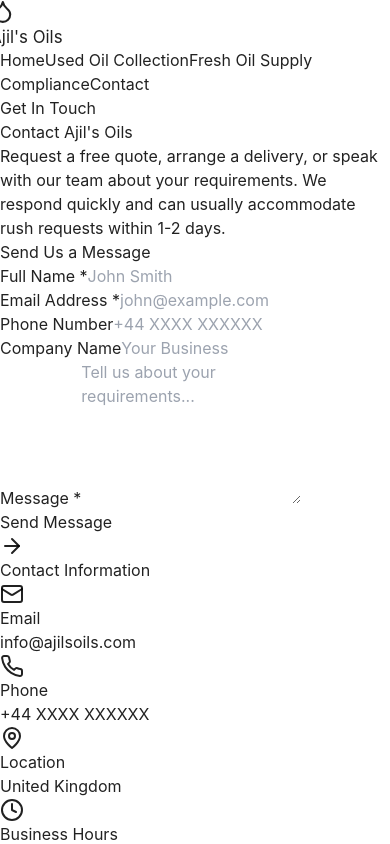
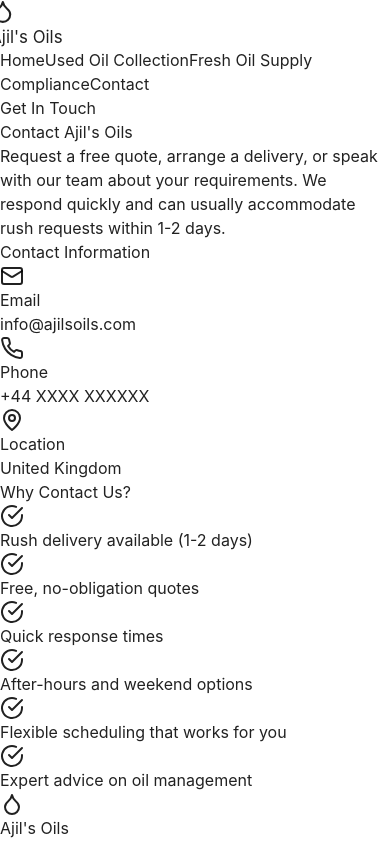
Before and after one commit to aaaaaaaadx/final-ajils, a React (Vite) app: page / in a window 390 px wide. Both pictures are taken after a click on the button "Contact". Shown: the top 844 px of the page. Built offline with nearby package versions, Linux system fonts and the light colour scheme.

Commit message:
contact change

```diff
--- a/src/App.tsx
+++ b/src/App.tsx
@@ -882,19 +882,6 @@
 }
 
 function ContactPage() {
-  const [formData, setFormData] = useState({
-    name: "",
-    email: "",
-    phone: "",
-    company: "",
-    message: "",
-  });
-
-  const handleSubmit = (e: React.FormEvent<HTMLFormElement>) => {
-    e.preventDefault();
-    alert("Thank you for your inquiry! We'll be in touch within 24 hours.");
-  };
-
   return (
     <section className="max-w-7xl mx-auto px-8 py-32">
       <motion.div
@@ -913,98 +900,11 @@
         </p>
       </motion.div>
 
-      <div className="grid md:grid-cols-2 gap-16">
-        {/* Contact Form */}
+      <div className="max-w-2xl mx-auto">
         <motion.div
-          initial={{ opacity: 0, x: -30 }}
-          animate={{ opacity: 1, x: 0 }}
+          initial={{ opacity: 0, y: 30 }}
+          animate={{ opacity: 1, y: 0 }}
           transition={{ duration: 0.7, delay: 0.2 }}
-        >
-          <Card>
-            <CardContent>
-              <h2 className="text-3xl font-bold mb-8 text-gray-900">Send Us a Message</h2>
-              <form onSubmit={handleSubmit} className="space-y-6">
-                <div>
-                  <label className="block text-sm font-bold text-gray-700 mb-3">
-                    Full Name *
-                  </label>
-                  <input
-                    type="text"
-                    value={formData.name}
-                    onChange={(e) => setFormData({ ...formData, name: e.target.value })}
-                    className="w-full px-6 py-4 rounded-2xl border-2 border-gray-200 focus:outline-none focus:border-green-500 transition-colors text-base"
-                    placeholder="John Smith"
-                    required
-                  />
-                </div>
-                <div>
-                  <label className="block text-sm font-bold text-gray-700 mb-3">
-                    Email Address *
-                  </label>
-                  <input
-                    type="email"
-                    value={formData.email}
-                    onChange={(e) => setFormData({ ...formData, email: e.target.value })}
-                    className="w-full px-6 py-4 rounded-2xl border-2 border-gray-200 focus:outline-none focus:border-green-500 transition-colors text-base"
-                    placeholder="john@example.com"
-                    required
-                  />
-                </div>
-                <div>
-                  <label className="block text-sm font-bold text-gray-700 mb-3">
-                    Phone Number
-                  </label>
-                  <input
-                    type="tel"
-                    value={formData.phone}
-                    onChange={(e) => setFormData({ ...formData, phone: e.target.value })}
-                    className="w-full px-6 py-4 rounded-2xl border-2 border-gray-200 focus:outline-none focus:border-green-500 transition-colors text-base"
-                    placeholder="+44 XXXX XXXXXX"
-                  />
-                </div>
-                <div>
-                  <label className="block text-sm font-bold text-gray-700 mb-3">
-                    Company Name
-                  </label>
-                  <input
-                    type="text"
-                    value={formData.company}
-                    onChange={(e) => setFormData({ ...formData, company: e.target.value })}
-                    className="w-full px-6 py-4 rounded-2xl border-2 border-gray-200 focus:outline-none focus:border-green-500 transition-colors text-base"
-                    placeholder="Your Business"
-                  />
-                </div>
-                <div>
-                  <label className="block text-sm font-bold text-gray-700 mb-3">
-                    Message *
-                  </label>
-                  <textarea
-                    value={formData.message}
-                    onChange={(e) => setFormData({ ...formData, message: e.target.value })}
-                    className="w-full px-6 py-4 rounded-2xl border-2 border-gray-200 focus:outline-none focus:border-green-500 transition-colors resize-none text-base"
-                    rows={6}
-                    placeholder="Tell us about your requirements..."
-                    required
-                  />
-                </div>
-                <Button
-                  type="submit"
-                  variant="primary"
-                  className="w-full text-lg"
-                >
-                  Send Message
-                  <ArrowRight className="w-5 h-5" />
-                </Button>
-              </form>
-            </CardContent>
-          </Card>
-        </motion.div>
-
-        {/* Contact Info */}
-        <motion.div
-          initial={{ opacity: 0, x: 30 }}
-          animate={{ opacity: 1, x: 0 }}
-          transition={{ duration: 0.7, delay: 0.4 }}
           className="space-y-8"
         >
           <Card>
@@ -1026,20 +926,6 @@
                     </div>
                   </div>
                 ))}
-
-                <div className="pt-6 border-t-2 border-gray-100">
-                  <div className="flex gap-6 items-start">
-                    <div className="w-16 h-16 rounded-2xl bg-gradient-to-br from-green-500 to-emerald-500 flex items-center justify-center flex-shrink-0 shadow-lg">
-                      <Clock className="w-8 h-8 text-white" />
-                    </div>
-                    <div>
-                      <h3 className="font-bold text-lg mb-2 text-gray-900">Business Hours</h3>
-                      <p className="text-gray-600 text-base">Monday - Friday: 8:00 AM - 6:00 PM</p>
-                      <p className="text-gray-600 text-base">Saturday: 9:00 AM - 1:00 PM</p>
-                      <p className="text-gray-600 text-base">Sunday: Closed</p>
-                    </div>
-                  </div>
-                </div>
               </div>
             </CardContent>
           </Card>
```
